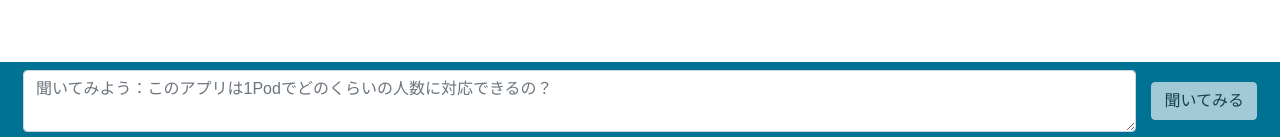
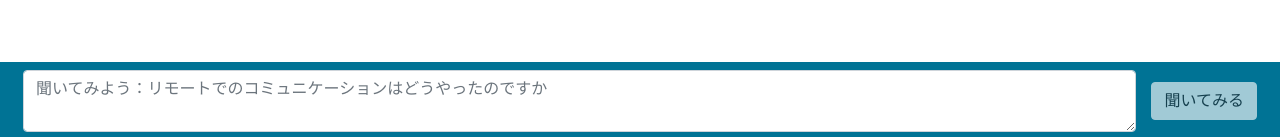
Before and after one commit to cndjp/qicoo-front, a React (Create React App) app: page / in a window 1280 px wide. Shown: the part 660-797 px from the top of the page. Built offline with nearby package versions, Linux system fonts and the light colour scheme; no server answers.

Commit message:
最適化ほか

```diff
--- a/public/index.html
+++ b/public/index.html
@@ -21,6 +21,7 @@
       Learn how to configure a non-root public URL by running `npm run build`.
     -->
     <title>Qicoo</title>
+    <link rel="stylesheet" href="https://stackpath.bootstrapcdn.com/bootstrap/4.1.3/css/bootstrap.min.css" integrity="sha384-MCw98/SFnGE8fJT3GXwEOngsV7Zt27NXFoaoApmYm81iuXoPkFOJwJ8ERdknLPMO" crossorigin="anonymous">
     <link rel="stylesheet" href="https://use.fontawesome.com/releases/v5.5.0/css/solid.css" integrity="sha384-rdyFrfAIC05c5ph7BKz3l5NG5yEottvO/DQ0dCrwD8gzeQDjYBHNr1ucUpQuljos" crossorigin="anonymous">
     <link rel="stylesheet" href="https://use.fontawesome.com/releases/v5.5.0/css/fontawesome.css" integrity="sha384-u5J7JghGz0qUrmEsWzBQkfvc8nK3fUT7DCaQzNQ+q4oEXhGSx+P2OqjWsfIRB8QT" crossorigin="anonymous">  <!-- Global site tag (gtag.js) - Google Analytics -->
   <script async src="https://www.googletagmanager.com/gtag/js?id=UA-130250791-1"></script>
--- a/src/components/App.tsx
+++ b/src/components/App.tsx
@@ -1,5 +1,4 @@
 import 'bootstrap';
-import 'bootstrap/dist/css/bootstrap.min.css';
 import * as React from 'react';
 
 import HeaderNav from './HeaderNav';
--- a/src/components/QuestionForm.tsx
+++ b/src/components/QuestionForm.tsx
@@ -30,7 +30,7 @@
               onChange={this.handleQuestionInput}
               className="form-control w-100"
               rows={2}
-              placeholder="聞いてみよう：このアプリは1Podでどのくらいの人数に対応できるの？"
+              placeholder="聞いてみよう：リモートでのコミュニケーションはどうやったのですか"
             />
           </div>
           <div className="mb-2 col-md-auto">
```
